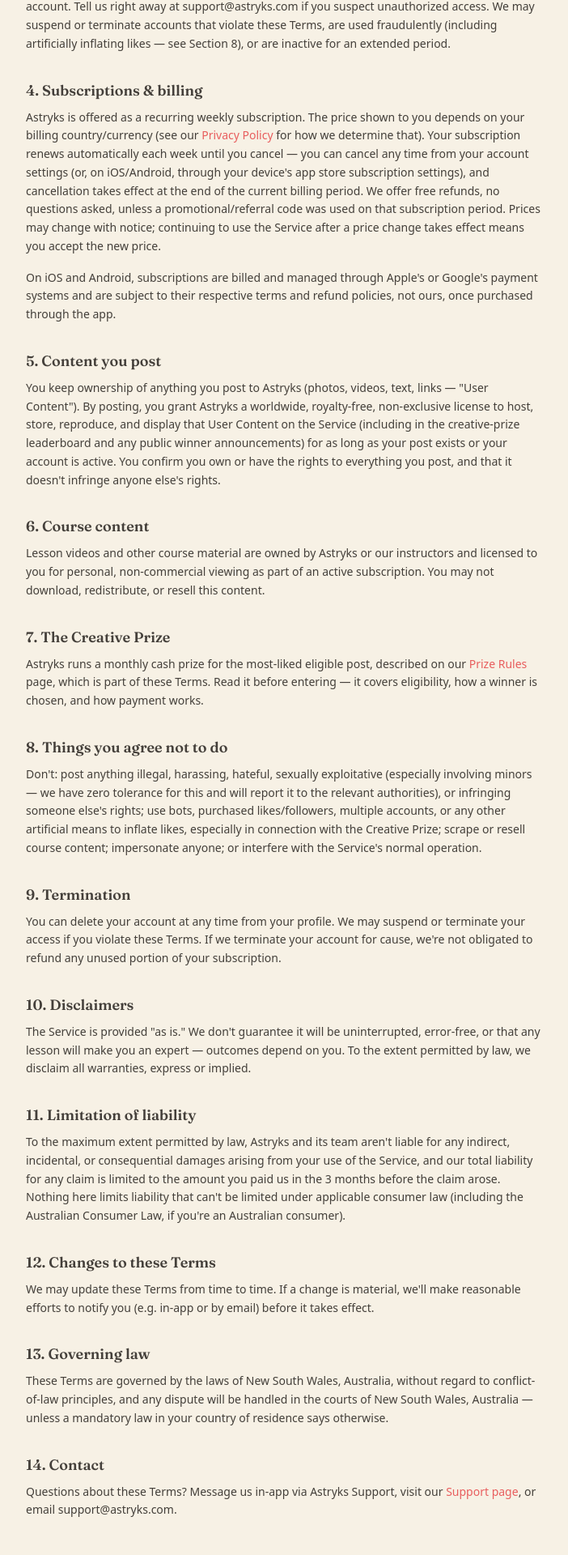
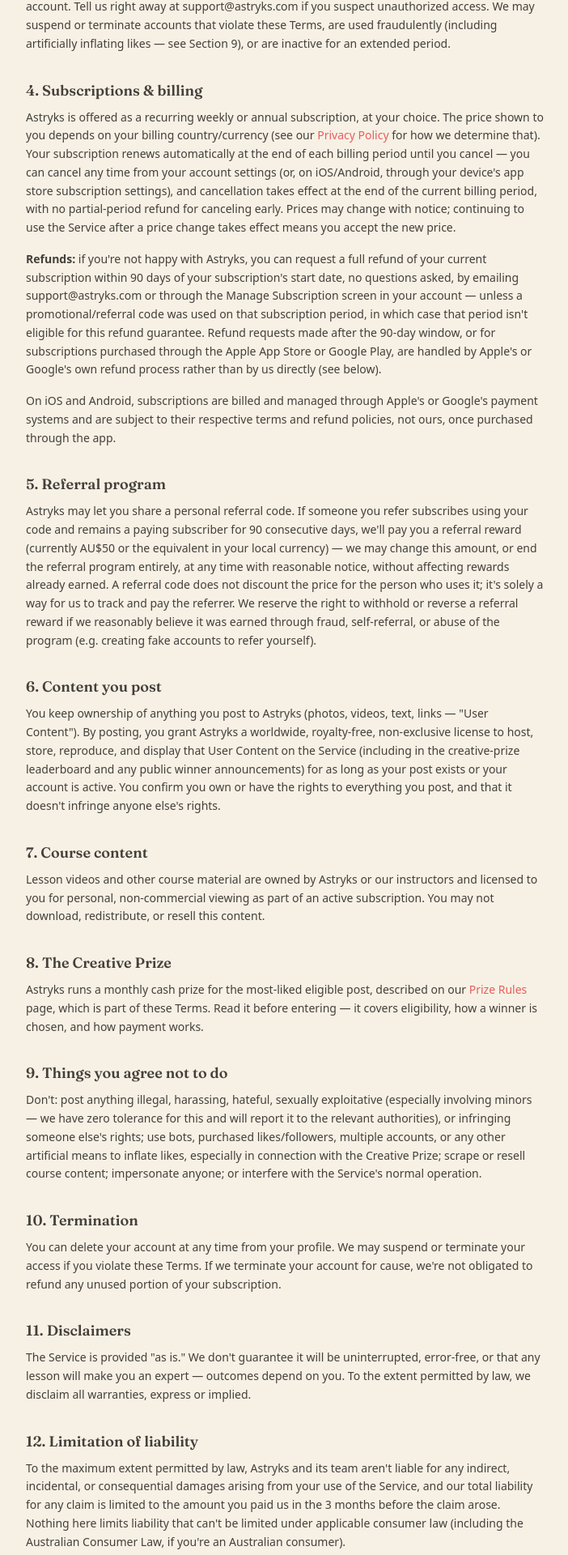
Before and after one commit to Siddharth09/Astryks, a Next.js app in the folder web/: page /terms in a window 1280 px wide. Shown: the part 531-2451 px from the top of the page at 81% size, without its empty margins (288-990 px from the left). Built offline with nearby package versions, Linux system fonts and the light colour scheme; no server answers.

Commit message:
Pre-launch hardening: add 404/error pages, SEO metadata, legal-page fixes, accessibility labels

```diff
--- a/web/app/login/page.tsx
+++ b/web/app/login/page.tsx
@@ -116,6 +116,7 @@
           className="input"
           type="email"
           placeholder="Email"
+          aria-label="Email"
           value={email}
           onChange={(e) => setEmail(e.target.value)}
           required
@@ -124,6 +125,7 @@
           className="input"
           type="password"
           placeholder="Password"
+          aria-label="Password"
           value={password}
           onChange={(e) => setPassword(e.target.value)}
           required
--- a/web/app/prize-rules/page.tsx
+++ b/web/app/prize-rules/page.tsx
@@ -4,7 +4,11 @@
   return (
     <div className="max-w-2xl mx-auto py-10 pb-24 px-4 text-sm text-ink/80 leading-relaxed">
       <h1 className="font-display text-3xl font-bold mb-2">Creative Prize — Official Rules</h1>
-      <p className="text-xs text-ink/40 mb-8">Last updated: 10 August 2026</p>
+      <p className="text-xs text-ink/40 mb-2">Last updated: 14 August 2026</p>
+      <p className="text-xs text-ink/40 mb-8">
+        Sponsor: the holder of Australian Business Number (ABN) 74 309 712 800, trading as Astryks
+        ("Astryks," "we," "us"), astryks.com.
+      </p>
 
       <h2 className="font-display text-lg font-semibold mt-8 mb-2">1. No purchase necessary</h2>
       <p className="mb-4">
--- a/web/app/signup/page.tsx
+++ b/web/app/signup/page.tsx
@@ -91,6 +91,7 @@
           className="input"
           type="text"
           placeholder="Full name"
+          aria-label="Full name"
           value={name}
           onChange={(e) => setName(e.target.value)}
           required
@@ -99,6 +100,7 @@
           className="input"
           type="email"
           placeholder="Email"
+          aria-label="Email"
           value={email}
           onChange={(e) => setEmail(e.target.value)}
           required
@@ -107,6 +109,7 @@
           className="input"
           type="password"
           placeholder="Password"
+          aria-label="Password"
           minLength={6}
           value={password}
           onChange={(e) => setPassword(e.target.value)}
--- a/web/app/terms/page.tsx
+++ b/web/app/terms/page.tsx
@@ -6,7 +6,7 @@
   return (
     <div className="max-w-2xl mx-auto py-10 pb-24 px-4 text-sm text-ink/80 leading-relaxed">
       <h1 className="font-display text-3xl font-bold mb-2">Terms of Service</h1>
-      <p className="text-xs text-ink/40 mb-8">Last updated: 9 August 2026 · Effective for Astryks (the "Service"), operated by the holder of Australian Business Number (ABN) 74 309 712 800, trading as Astryks ("Astryks", "we", "us").</p>
+      <p className="text-xs text-ink/40 mb-8">Last updated: 14 August 2026 · Effective for Astryks (the "Service"), operated by the holder of Australian Business Number (ABN) 74 309 712 800, trading as Astryks ("Astryks", "we", "us").</p>
 
       <h2 className="font-display text-lg font-semibold mt-8 mb-2">1. Acceptance of these Terms</h2>
       <p className="mb-4">
@@ -27,19 +27,28 @@
         You're responsible for keeping your login credentials secure and for all activity under your
         account. Tell us right away at support@astryks.com if you suspect unauthorized access. We may
         suspend or terminate accounts that violate these Terms, are used fraudulently (including
-        artificially inflating likes — see Section 8), or are inactive for an extended period.
+        artificially inflating likes — see Section 9), or are inactive for an extended period.
       </p>
 
       <h2 className="font-display text-lg font-semibold mt-8 mb-2">4. Subscriptions &amp; billing</h2>
       <p className="mb-4">
-        Astryks is offered as a recurring weekly subscription. The price shown to you depends on your
-        billing country/currency (see our <Link href="/privacy" className="link-accent">Privacy Policy</Link> for
-        how we determine that). Your subscription renews automatically each week until you cancel —
-        you can cancel any time from your account settings (or, on iOS/Android, through your device's
-        app store subscription settings), and cancellation takes effect at the end of the current
-        billing period. We offer free refunds, no questions asked, unless a promotional/referral code
-        was used on that subscription period. Prices may change with notice; continuing to use the
-        Service after a price change takes effect means you accept the new price.
+        Astryks is offered as a recurring weekly or annual subscription, at your choice. The price shown
+        to you depends on your billing country/currency (see our{" "}
+        <Link href="/privacy" className="link-accent">Privacy Policy</Link> for how we determine that).
+        Your subscription renews automatically at the end of each billing period until you cancel — you
+        can cancel any time from your account settings (or, on iOS/Android, through your device's app
+        store subscription settings), and cancellation takes effect at the end of the current billing
+        period, with no partial-period refund for canceling early. Prices may change with notice;
+        continuing to use the Service after a price change takes effect means you accept the new price.
+      </p>
+      <p className="mb-4">
+        <strong>Refunds:</strong> if you're not happy with Astryks, you can request a full refund of your
+        current subscription within 90 days of your subscription's start date, no questions asked, by
+        emailing support@astryks.com or through the Manage Subscription screen in your account — unless a
+        promotional/referral code was used on that subscription period, in which case that period isn't
+        eligible for this refund guarantee. Refund requests made after the 90-day window, or for
+        subscriptions purchased through the Apple App Store or Google Play, are handled by Apple's or
+        Google's own refund process rather than by us directly (see below).
       </p>
       <p className="mb-4">
         On iOS and Android, subscriptions are billed and managed through Apple's or Google's payment
@@ -47,7 +56,19 @@
         through the app.
       </p>
 
-      <h2 className="font-display text-lg font-semibold mt-8 mb-2">5. Content you post</h2>
+      <h2 className="font-display text-lg font-semibold mt-8 mb-2">5. Referral program</h2>
+      <p className="mb-4">
+        Astryks may let you share a personal referral code. If someone you refer subscribes using your
+        code and remains a paying subscriber for 90 consecutive days, we'll pay you a referral reward
+        (currently AU$50 or the equivalent in your local currency) — we may change this amount, or end
+        the referral program entirely, at any time with reasonable notice, without affecting rewards
+        already earned. A referral code does not discount the price for the person who uses it; it's
+        solely a way for us to track and pay the referrer. We reserve the right to withhold or reverse a
+        referral reward if we reasonably believe it was earned through fraud, self-referral, or abuse of
+        the program (e.g. creating fake accounts to refer yourself).
+      </p>
+
+      <h2 className="font-display text-lg font-semibold mt-8 mb-2">6. Content you post</h2>
       <p className="mb-4">
         You keep ownership of anything you post to Astryks (photos, videos, text, links — "User
         Content"). By posting, you grant Astryks a worldwide, royalty-free, non-exclusive license to
@@ -57,14 +78,14 @@
         that it doesn't infringe anyone else's rights.
       </p>
 
-      <h2 className="font-display text-lg font-semibold mt-8 mb-2">6. Course content</h2>
+      <h2 className="font-display text-lg font-semibold mt-8 mb-2">7. Course content</h2>
       <p className="mb-4">
         Lesson videos and other course material are owned by Astryks or our instructors and licensed to
         you for personal, non-commercial viewing as part of an active subscription. You may not
         download, redistribute, or resell this content.
       </p>
 
-      <h2 className="font-display text-lg font-semibold mt-8 mb-2">7. The Creative Prize</h2>
+      <h2 className="font-display text-lg font-semibold mt-8 mb-2">8. The Creative Prize</h2>
       <p className="mb-4">
         Astryks runs a monthly cash prize for the most-liked eligible post, described on our{" "}
         <Link href="/prize-rules" className="link-accent">Prize Rules</Link> page, which is part of
@@ -72,7 +93,7 @@
         payment works.
       </p>
 
-      <h2 className="font-display text-lg font-semibold mt-8 mb-2">8. Things you agree not to do</h2>
+      <h2 className="font-display text-lg font-semibold mt-8 mb-2">9. Things you agree not to do</h2>
       <p className="mb-4">
         Don't: post anything illegal, harassing, hateful, sexually exploitative (especially involving
         minors — we have zero tolerance for this and will report it to the relevant authorities), or
@@ -81,21 +102,21 @@
         or resell course content; impersonate anyone; or interfere with the Service's normal operation.
       </p>
 
-      <h2 className="font-display text-lg font-semibold mt-8 mb-2">9. Termination</h2>
+      <h2 className="font-display text-lg font-semibold mt-8 mb-2">10. Termination</h2>
       <p className="mb-4">
         You can delete your account at any time from your profile. We may suspend or terminate your
         access if you violate these Terms. If we terminate your account for cause, we're not obligated
         to refund any unused portion of your subscription.
       </p>
 
-      <h2 className="font-display text-lg font-semibold mt-8 mb-2">10. Disclaimers</h2>
+      <h2 className="font-display text-lg font-semibold mt-8 mb-2">11. Disclaimers</h2>
       <p className="mb-4">
         The Service is provided "as is." We don't guarantee it will be uninterrupted, error-free, or
         that any lesson will make you an expert — outcomes depend on you. To the extent permitted by
         law, we disclaim all warranties, express or implied.
       </p>
 
-      <h2 className="font-display text-lg font-semibold mt-8 mb-2">11. Limitation of liability</h2>
+      <h2 className="font-display text-lg font-semibold mt-8 mb-2">12. Limitation of liability</h2>
       <p className="mb-4">
         To the maximum extent permitted by law, Astryks and its team aren't liable for any indirect,
         incidental, or consequential damages arising from your use of the Service, and our total
@@ -104,20 +125,20 @@
         (including the Australian Consumer Law, if you're an Australian consumer).
       </p>
 
-      <h2 className="font-display text-lg font-semibold mt-8 mb-2">12. Changes to these Terms</h2>
+      <h2 className="font-display text-lg font-semibold mt-8 mb-2">13. Changes to these Terms</h2>
       <p className="mb-4">
         We may update these Terms from time to time. If a change is material, we'll make reasonable
         efforts to notify you (e.g. in-app or by email) before it takes effect.
       </p>
 
-      <h2 className="font-display text-lg font-semibold mt-8 mb-2">13. Governing law</h2>
+      <h2 className="font-display text-lg font-semibold mt-8 mb-2">14. Governing law</h2>
       <p className="mb-4">
         These Terms are governed by the laws of New South Wales, Australia, without regard to
         conflict-of-law principles, and any dispute will be handled in the courts of New South Wales,
         Australia — unless a mandatory law in your country of residence says otherwise.
       </p>
 
-      <h2 className="font-display text-lg font-semibold mt-8 mb-2">14. Contact</h2>
+      <h2 className="font-display text-lg font-semibold mt-8 mb-2">15. Contact</h2>
       <p className="mb-4">
         Questions about these Terms? Message us in-app via Astryks Support, visit our{" "}
         <Link href="/support" className="link-accent">Support page</Link>, or email support@astryks.com.
--- a/web/components/PostCard.tsx
+++ b/web/components/PostCard.tsx
@@ -208,7 +208,12 @@
           <SaveButton postId={post.id} currentUserId={currentUserId} />
           <div className="ml-auto flex items-center gap-3">
             {(post.type === "photo" || post.type === "video") && (
-              <button onClick={() => setPrizeOpen(true)} className="hover:text-ink" title="Creative prize">
+              <button
+                onClick={() => setPrizeOpen(true)}
+                className="hover:text-ink"
+                title="Creative prize"
+                aria-label="About the Creative Prize"
+              >
                 🏆
               </button>
             )}
```
Also changed, not shown: web/app/error.tsx (added, +20 -0 lines), web/app/global-error.tsx (added, +37 -0 lines), web/app/layout.tsx (+23 -1 lines), web/app/not-found.tsx (added, +20 -0 lines), web/app/robots.ts (+5 -5 lines), web/app/sitemap.ts (+11 -8 lines), web/components/SaveButton.tsx (+7 -1 lines).
